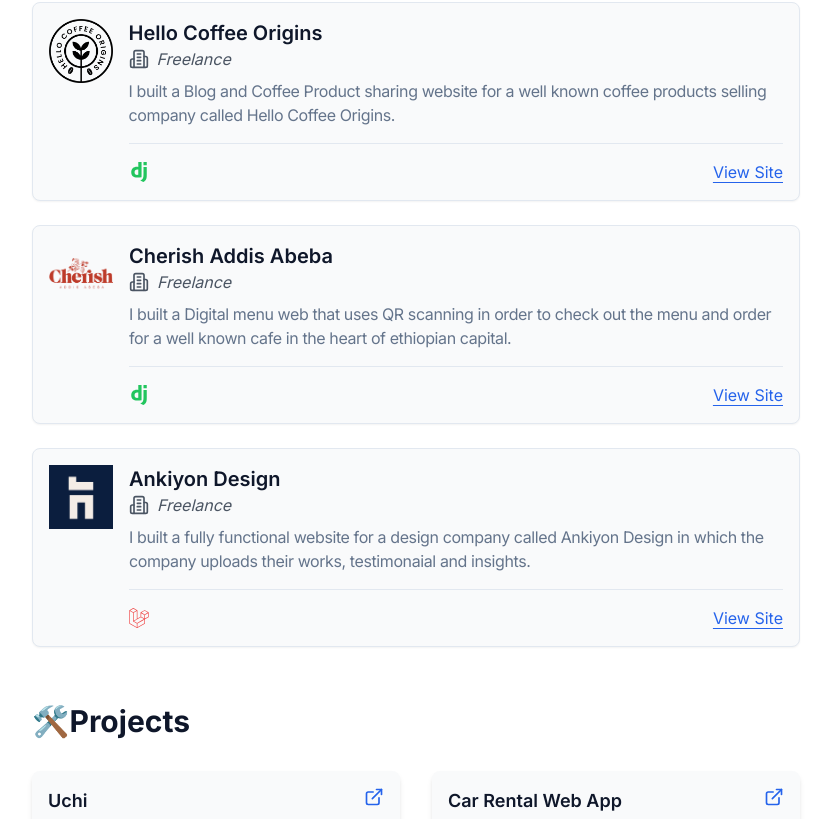
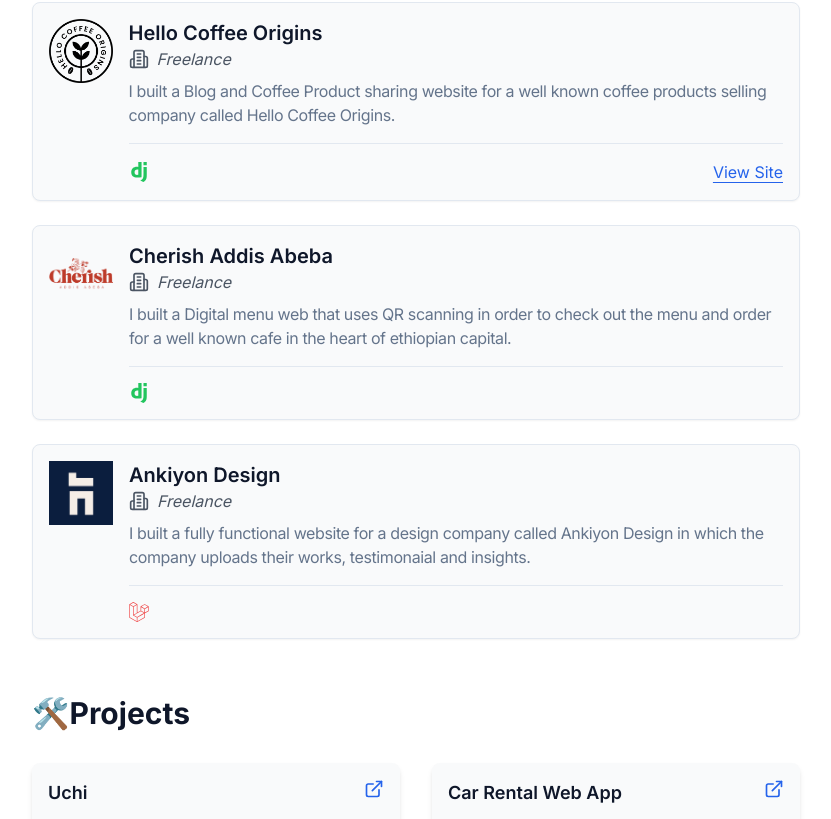
Before and after one commit to danieltsega/portfolio-website, a Next.js app: page / in a window 1280 px wide. Shown: the part 1457-2276 px from the top of the page, without its empty margins (224-1055 px from the left). Built offline with nearby package versions, Linux system fonts and the light colour scheme.

Commit message:
fix: remove not available links

```diff
--- a/src/components/myWork-outline.tsx
+++ b/src/components/myWork-outline.tsx
@@ -46,16 +46,7 @@
           {description}
         </p>
         <hr className="mb-4 mt-4" />
-        <div className="flex flex-row-reverse justify-between">
-            <Link
-                href={liveLink}
-                className="text-blue-600 hover:underline flex gap-2"
-                passHref
-                target="__blank"
-            >
-            View Site
-          </Link>
-
+        <div className="flex justify-between">
           <div className="flex items-center space-x-2 gap-2">
                   {technologies.map((Icon, index) => {
                     let iconColor = "text-blue-500"; // default color
@@ -77,6 +68,17 @@
                     return <Icon key={index} className={`w-5 h-5 ${iconColor}`} />;
                   })}
                 </div>
+
+                {liveLink !== "N/A" && (
+                  <Link
+                    href={liveLink}
+                    className="text-blue-600 hover:underline flex gap-2"
+                    passHref
+                    target="_blank"
+                  >
+                    View Site
+                  </Link>
+                )}
         </div>
       </div>
     </div>
```
